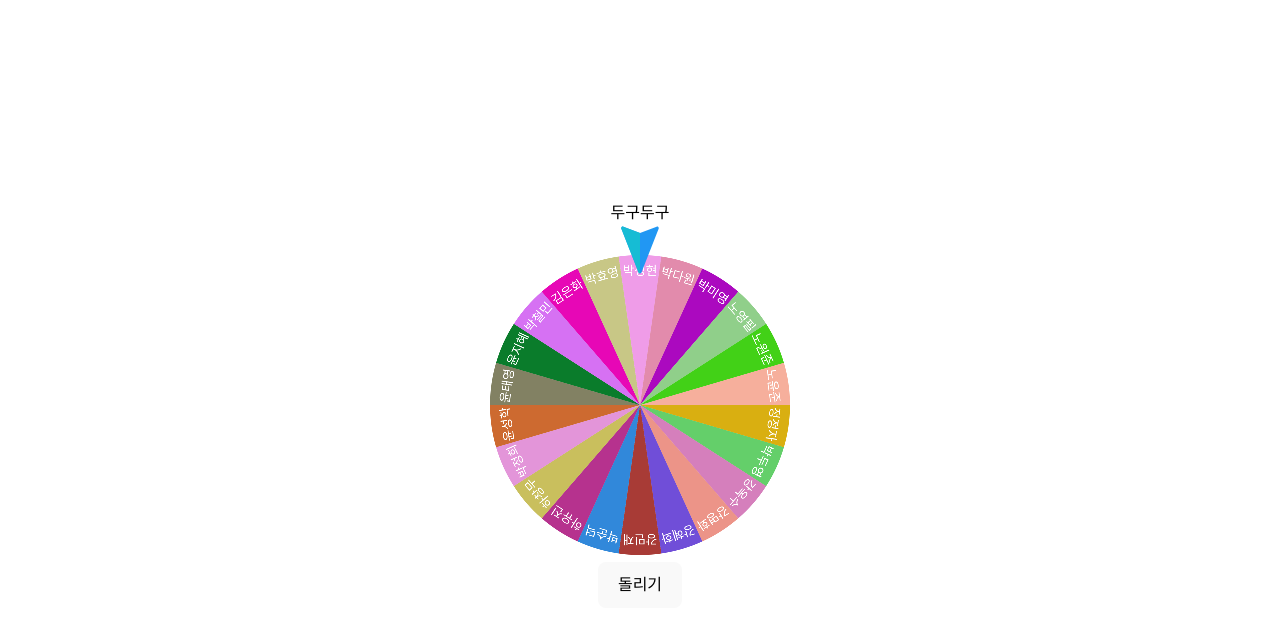
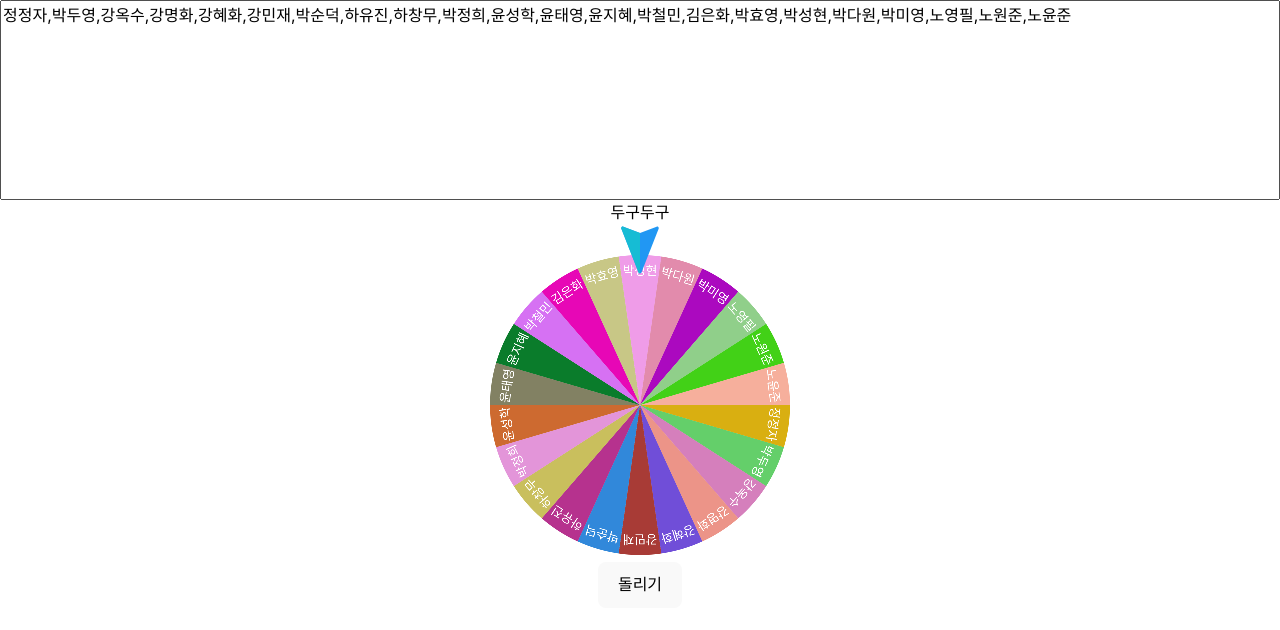
Before and after one commit to yyytae0/FMC-home, a React (Vite) app: page /roulette in a window 1280 px wide. Shown: the top 630 px of the page. Built offline with nearby package versions, Linux system fonts and the light colour scheme.

Commit message:
feat: add option to change list for roulette

```diff
--- a/src/pages/Roulette/components/Roulette.tsx
+++ b/src/pages/Roulette/components/Roulette.tsx
@@ -68,6 +68,7 @@ const Roulette = ({ target }: props) => {
 
   useEffect(() => {
     newMake();
+    console.log(target)
   }, [target]);
 
   return (
--- a/src/pages/RoulettePage.tsx
+++ b/src/pages/RoulettePage.tsx
@@ -4,7 +4,13 @@ import { family } from '@/constants/family';
 import { Roulette } from './Roulette';
 
 const RoulettePage = () => {
-  const [target] = useState<string[]>(family);
+  const [target, setTarget] = useState<string[]>(family);
+  const [targetStr, setTargetStr] = useState<string>(target.join());
+
+  const setTargetlst = (newTargetStr: string) => {
+    setTargetStr(newTargetStr);
+    setTarget(newTargetStr.split(','));
+  }
 
   return (
     <div style={styles.pageWrap}>
@@ -12,7 +18,7 @@ const RoulettePage = () => {
         <div
           style={{ height: '200px' }}
         >
-          {/* 명단 */}
+          <textarea name="" id="" cols={30} rows={10} value={targetStr} onChange={(e) => {setTargetlst(e.target.value)}} style={{resize: 'none', width: '100%', height: '200px'}}></textarea>
         </div>
         <Roulette target={target}/>
       </div>
```
